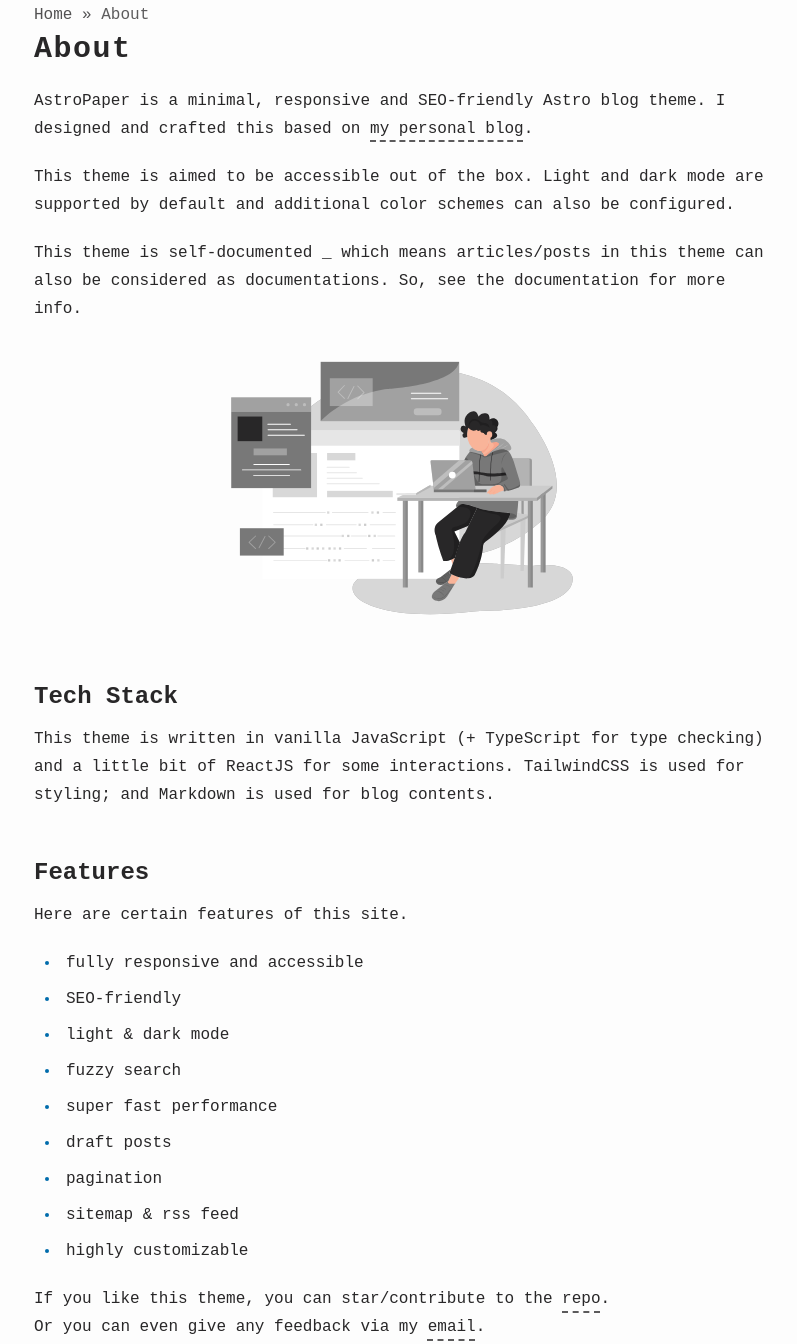
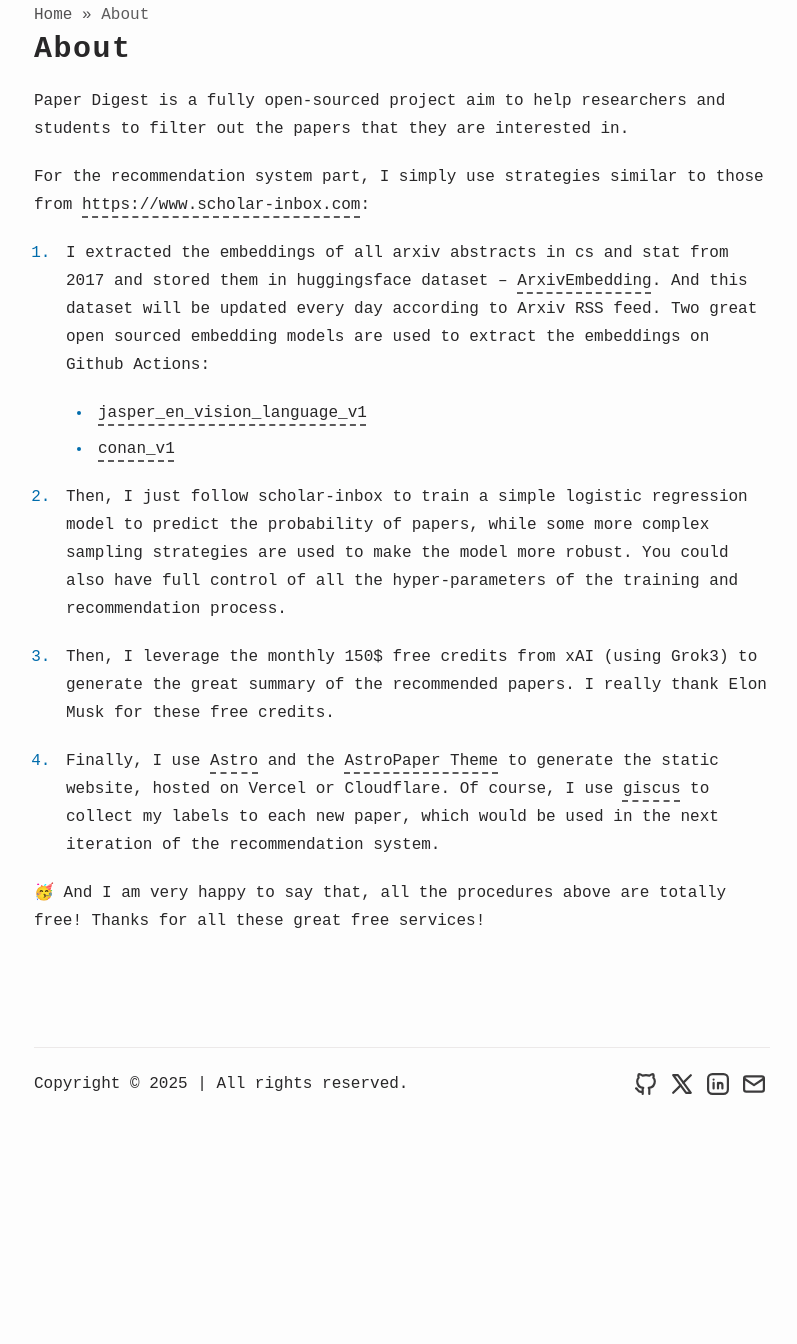
Before and after one commit to Yikai-Liao/PaperDigest, an Astro site in the folder website/: page /about in a window 1280 px wide. Shown: the part 114-1458 px from the top of the page, without its empty margins (238-1035 px from the left). After the commit the page ends 1234 px from the top, so only its background shows below. Built offline with nearby package versions, Linux system fonts and the light colour scheme; Astro itself is replaced by a stand-in of ours; a small style sheet from the web is missing.

Commit message:
feat: 更新关于页面，修改项目描述并详细说明推荐系统的工作原理

```diff
--- a/website/src/pages/about.md
+++ b/website/src/pages/about.md
@@ -3,34 +3,18 @@
 title: "About"
 ---
 
-AstroPaper is a minimal, responsive and SEO-friendly Astro blog theme. I designed and crafted this based on [my personal blog](https://satnaing.dev/blog).
+Paper Digest is a fully open-sourced project aim to help researchers and students to filter out the papers that they are interested in.
 
-This theme is aimed to be accessible out of the box. Light and dark mode are supported by
-default and additional color schemes can also be configured.
+For the recommendation system part, I simply use strategies similar to those from https://www.scholar-inbox.com:
 
-This theme is self-documented \_ which means articles/posts in this theme can also be considered as documentations. So, see the documentation for more info.
+1. I extracted the embeddings of all arxiv abstracts in cs and stat from 2017 and stored them in huggingsface dataset -- [ArxivEmbedding](https://huggingface.co/datasets/lyk/ArxivEmbedding). And this dataset will be updated every day according to Arxiv RSS feed. Two great open sourced embedding models are used to extract the embeddings on Github Actions:
+    - [jasper_en_vision_language_v1](https://huggingface.co/NovaSearch/jasper_en_vision_language_v1)
+    - [conan_v1](https://huggingface.co/TencentBAC/Conan-embedding-v1)
 
-<div>
-  <img src="/dev.svg" class="sm:w-1/2 mx-auto" alt="coding dev illustration">
-</div>
+2. Then, I just follow scholar-inbox to train a simple logistic regression model to predict the probability of papers, while some more complex sampling strategies are used to make the model more robust. You could also have full control of all the hyper-parameters of the training and recommendation process.
 
-## Tech Stack
+3. Then, I leverage the monthly 150$ free credits from xAI (using Grok3) to generate the great summary of the recommended papers. I really thank Elon Musk for these free credits.
 
-This theme is written in vanilla JavaScript (+ TypeScript for type checking) and a little bit of ReactJS for some interactions. TailwindCSS is used for styling; and Markdown is used for blog contents.
+4. Finally, I use [Astro](https://astro.build) and the [AstroPaper Theme](https://astro-paper.pages.dev) to generate the static website, hosted on Vercel or Cloudflare. Of course, I use [giscus](https://github.com/giscus/giscus) to collect my labels to each new paper, which would be used in the next iteration of the recommendation system.
 
-## Features
-
-Here are certain features of this site.
-
-- fully responsive and accessible
-- SEO-friendly
-- light & dark mode
-- fuzzy search
-- super fast performance
-- draft posts
-- pagination
-- sitemap & rss feed
-- highly customizable
-
-If you like this theme, you can star/contribute to the [repo](https://github.com/satnaing/astro-paper).
-Or you can even give any feedback via my [email](mailto:contact@satnaing.dev).
+🥳 And I am very happy to say that, all the procedures above are totally free! Thanks for all these great free services!
```
